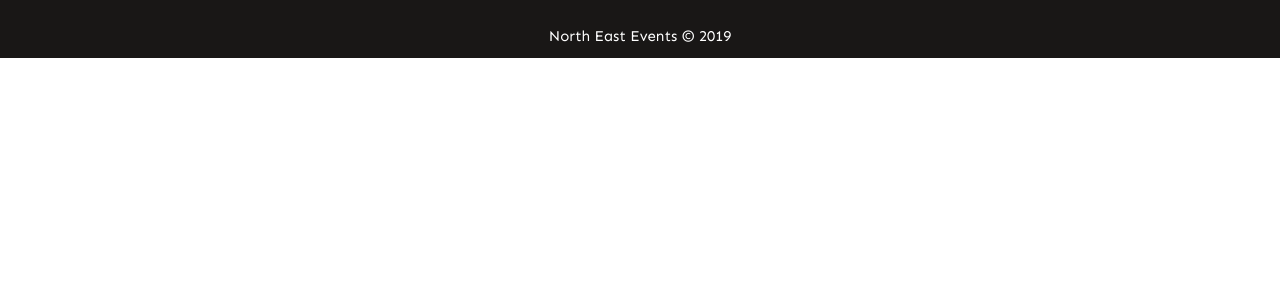
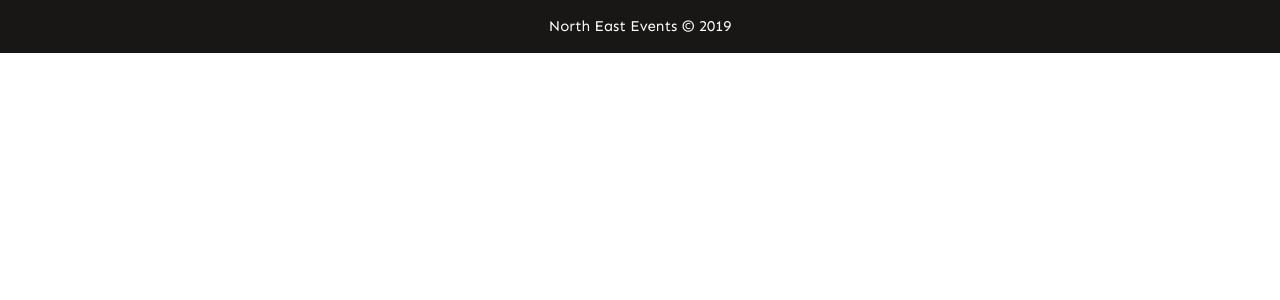
Before and after one commit to garytate/north-east-events, a PHP site: page / in a window 1280 px wide. Shown: the part 60-360 px from the top of the page. Run offline with PHP 8.4, Linux system fonts and the light colour scheme; style sheets or scripts are compiled from the project's sources; some libraries are stand-ins or nearby versions.

Commit message:
Changed footer to flexbox.

```diff
--- a/sass/style.scss
+++ b/sass/style.scss
@@ -175,11 +175,17 @@ footer {
   background-color: $color_primary;
 }
 
+footer {
+  display: flex;
+  flex-direction: row;
+  align-items: center;
+  justify-content: center;
+}
+
 footer p {
   color: white;
-  padding: 10px 0 10px 0;
-  margin-bottom: 0px;
-  text-align: center;
+  padding: 15px;
+  margin: 0px;
 }
 
 #words {
@@ -201,5 +207,4 @@ $btn-lh: 3;
 	text-decoration: none;
   text-transform: uppercase;
   margin: 10px;
-  border: none;
 }
```
